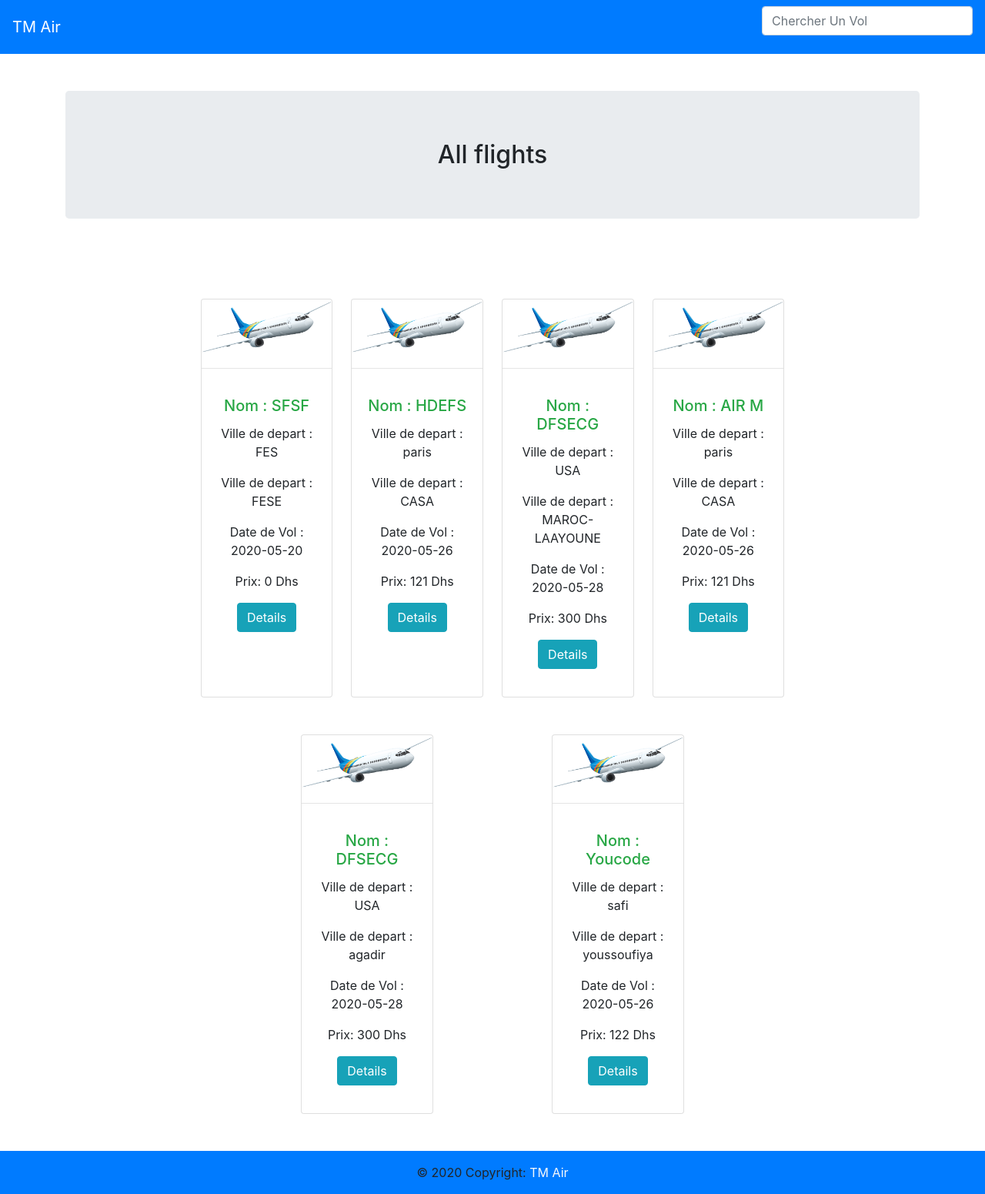
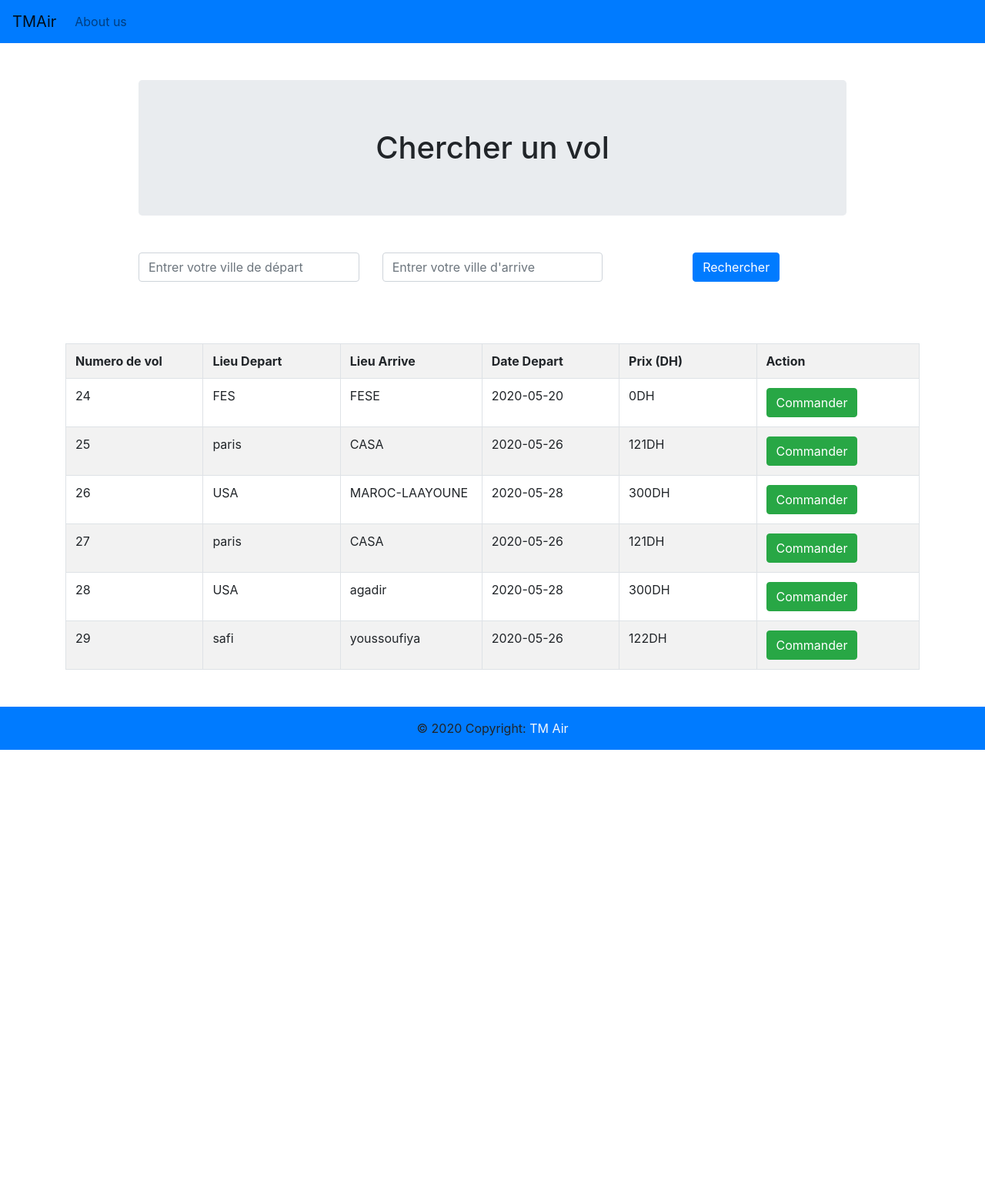
Before and after one commit to mekarbal/Vol_php, a PHP site: page / in a window 1280 px wide. Shown: the whole page at 77% size. After the commit the page ends 974 px from the top, so only its background shows below. Run offline with PHP 8.4, Linux system fonts and the light colour scheme; data comes from the database, SQL or seed files in the repository; both versions use the stored data as it was after the commit; some libraries are stand-ins or nearby versions.

Commit message:
update search area

```diff
--- a/Second pages/FirstPage/fetch.php
+++ b/Second pages/FirstPage/fetch.php
@@ -1,56 +1,71 @@
 <?php
-//fetch.php
-$output = '';
-// include '../data/database.php';
-include '../data/connectdb.php';
-// $connect = mysqli_connect("localhost", "root", "", "cr");
 
-if(isset($_POST["query"]))
-      {
-      $search =  $_POST["query"];
-      $query = "
-                  SELECT * FROM vols WHERE name LIKE '%".$search."%'
-                  OR price LIKE '%".$search."%'
-                  OR pays_depart LIKE '%".$search."%'
-                  OR date_vol LIKE '%".$search."%'
-                  OR nb_place LIKE '%".$search."%'
-      ";
-      } else
-      {
-      $query = "
-      SELECT * FROM vols WHERE nb_place>0 ORDER BY	id
-      ";
-      }
-      $result = mysqli_query($conn,$query);
-      if(mysqli_num_rows($result) > 0)
-      {
- while($row = mysqli_fetch_assoc($result))
- {
-  $output .= '
+include('../data/connectdb.php');
 
-  <div class="row justify-content-center col-sm-3   " >
-         <div class="card mt-5  " style="width: 18rem;">
-            <img src="image/'.$row["image"].' " class="card-img-top" alt="...">
-            <hr>
-               <div class="card-body " style="justify-content:center">
-                  <h5 class="card-title text-success text-center">Nom : '.$row["name"].'</h5>
-                  <p class="card-text text-center"> Ville de depart : '.$row["pays_depart"].'</p>
-                  <p class="card-text text-center"> Ville de depart : '.$row["pays_arrive"].'</p>
-                  <p class="card-text text-center">Date de Vol : '.$row["date_vol"].'</p>
-                  <p class="card-text text-center">Prix: '.$row["price"].' Dhs</p>
-                  <p class="text-center"><a href=read_one.php?id='.$row["id"].' class="btn btn-info m-r-1em text-center">Details</a></p>
-               </div>
-         </div>
-      </div>
-  ';
- }
- echo $output;
+$column = array('name', 'pays_depart', 'pays_arrive');
+
+$query = "
+SELECT * FROM vols
+";
+
+if(isset($_POST['pays_depart'], $_POST['pays_arrive']) && $_POST['pays_depart'] != '' && $_POST['pays_arrive'] != '')
+{
+ $query .= '
+ WHERE pays_depart = "'.$_POST['pays_depart'].'" AND pays_arrive = "'.$_POST['pays_arrive'].'"
+ ';
+}
+
+if(isset($_POST['order']))
+{
+ $query .= 'ORDER BY '.$column[$_POST['order']['0']['column']].' '.$_POST['order']['0']['dir'].' ';
 }
 else
 {
-//  echo 'Data Not Found';
-
- echo '<div class="alert alert-danger" role="alert"> Data Not Found</div>';
+ $query .= 'ORDER BY id DESC ';
 }
 
+$query1 = '';
+
+if($_POST["length"] != -1)
+{
+ $query1 = 'LIMIT ' . $_POST['start'] . ', ' . $_POST['length'];
+}
+
+$statement =  mysqli_query($conn,$query);
+
+$number_filter_row = mysqli_num_rows($statement);
+
+$statement =  mysqli_query($conn,$query1);
+
+$result =  mysqli_fetch_all($statement);
+
+
+
+$data = array();
+
+foreach($result as $row)
+{
+ $sub_array = array();
+ $sub_array[] = $row['name'];
+ $sub_array[] = $row['pays_depart'];
+ $sub_array[] = $row['pays_arrive'];
+ $data[] = $sub_array;
+}
+
+function count_all_data($conn)
+{
+ $query = "SELECT * FROM vols";
+ $statement = mysqli_query($conn,$query);
+ return mysqli_num_rows($statement);
+}
+
+$output = array(
+ "draw"       =>  intval($_POST["draw"]),
+ "recordsTotal"   =>  count_all_data($conn),
+ "recordsFiltered"  =>  $number_filter_row,
+ "data"       =>  $data
+);
+
+echo json_encode($output);
+
 ?>
--- a/Second pages/FirstPage/index.php
+++ b/Second pages/FirstPage/index.php
@@ -2,74 +2,113 @@
  <head>
   <meta http-equiv="Content-Type" content="text/html; charset=utf-8" />
   <title>Vols</title>
+  <link rel="stylesheet" href="https://cdnjs.cloudflare.com/ajax/libs/font-awesome/5.11.2/css/all.css">
   <script src="https://ajax.googleapis.com/ajax/libs/jquery/2.1.3/jquery.min.js"></script>
   <link rel="stylesheet" href="https://stackpath.bootstrapcdn.com/bootstrap/4.4.1/css/bootstrap.min.css" integrity="sha384-Vkoo8x4CGsO3+Hhxv8T/Q5PaXtkKtu6ug5TOeNV6gBiFeWPGFN9MuhOf23Q9Ifjh" crossorigin="anonymous">
  </head>
  <body>
 
+ <nav class="navbar navbar-expand-lg navbar-light bg-primary">
+  <a class="navbar-brand" href="#">TMAir</a>
+  <button class="navbar-toggler" type="button" data-toggle="collapse" data-target="#navbarNav" aria-controls="navbarNav" aria-expanded="false" aria-label="Toggle navigation">
+    <span class="navbar-toggler-icon"></span>
+  </button>
+  <div class="collapse navbar-collapse" id="navbarNav">
+    <ul class="navbar-nav">
+      <li class="nav-item">
+        <a class="nav-link" href="#">About us</a>
+      </li>
 
-    <nav class="navbar navbar-dark bg-primary">
-        <a class="navbar-brand " href="index.php">TM Air</a>
-        <form class="navbar-form " role="search">
-            <input type="text" name="search_text" id="search_text" placeholder="Chercher Un Vol" class="form-control" />
-        </form>
+    </ul>
+  </div>
 </nav>
 
+
+        <!-- slider_area_start -->
+        <div class="slider_area">
+        <div class="single_slider  d-flex align-items-center slider_bg_1">
             <div class="container">
+                <div class="row align-items-center justify-content-center">
+                    <div class="col-xl-10">
+                        <div class="slider_text text-center justify-content-center">
+                            <h1 class="jumbotron mt-5">Chercher un vol</h1>
 
-   <h2 class="text-center mt-5 jumbotron">All flights</h2><br />
+                            <!-- <div class="search_form"> -->
+                                <?php
+                                $connect = mysqli_connect("localhost", "root", "", "cr");
+                                if(isset($_POST['pays_depart'], $_POST['pays_arrive'])){
+                                    $searchkey = $_POST['pays_depart'];
+                                    $searchkey1 = $_POST['pays_arrive'];
+                                    $sql = "SELECT * FROM vols WHERE pays_depart LIKE '%$searchkey%' AND pays_arrive LIKE '%$searchkey1%' ";
+                                } else {
+                                    $sql = "SELECT * FROM vols";
+                                    $searchkey = "";
+                                    $searchkey1 = "";
+                                }
+                                // $sql = "SELECT * FROM vol";
+                                $result = mysqli_query($connect, $sql);
+                                ?>
+                                <form action="" class="mt-5" method="POST">
+                                <center>
+                                    <div class="row align-items-center">
+                                        <div class="col-xl-4 col-md-4 form-group">
+                                                <input type="text" class="form-control" value="<?php echo $searchkey; ?>" placeholder="Entrer votre ville de départ" name="pays_depart" id="select1">
+                                        </div>
+                                        <div class="col-xl-4 col-md-4 form-group">
+                                            <input type="text" class="form-control" value="<?php echo $searchkey1; ?>" placeholder="Entrer votre ville d'arrive" name="pays_arrive" id="select2">
+                                     </div>
+                                        <div class="col-xl-4 col-md-4">
+                                            <div class="button_search form-group">
+                                                <button class="boxed-btn2 btn btn-primary" id="search">Rechercher</button>
+                                            </div>
+                                        </div>
+                                    </div>
+                                    </center>
+                                </form>
+                            <!-- </div> -->
+                        </div>
+                    </div>
+                </div>
+            </div>
+        </div>
+    </div>
+    <!-- slider_area_end -->
 
+    <div id="table_class" class="container mt-5">
+        <table id="data" class="table table-bordered table-striped">
+            <form action="page2.php" method="POST"></form>
+                <tr>
+                    <th width="10%">Numero de vol</th>
+                    <th width="10%">Lieu Depart</th>
+                    <th width="10%">Lieu Arrive</th>
+                    <th width="10%">Date Depart</th>
+                    <th width="10%">Prix (DH)</th>
+                    <th width="10%">Action</th>
+                </tr>
+                <?php while($row = mysqli_fetch_object($result)){ ?>
+                <tr>
+                    <td><?php echo $row->id ?></td>
+                    <td><?php echo $row->pays_depart ?></td>
+                    <td><?php echo $row->pays_arrive ?></td>
+                    <td><?php echo $row->date_vol ?></td>
+                    <td><?php echo $row->price ?>DH</td>
+                    <td><a href="read_one.php?id=<?php echo $row->id ?> " ><button id="commande" class="btn btn-success">Commander</button><a/></td>
+                </tr>
+                <?php } ?>
+            </form>
+        </table>
     </div>
-   <div id="result" style="display: flex;flex-direction:row;flex-wrap: wrap; margin: auto; justify-content: space-evenly;width: 63%;"></div>
-
 
     <footer class="page-footer font-small bg-primary">
 
 <div class="footer-copyright text-center mt-5 py-3 mb-0">© 2020 Copyright:<a href="" class="text-light"> TM Air</a></div>
 
 </footer>
+        <!-- link that opens popup -->
+        <script src="https://code.jquery.com/jquery-3.5.1.slim.min.js" integrity="sha384-DfXdz2htPH0lsSSs5nCTpuj/zy4C+OGpamoFVy38MVBnE+IbbVYUew+OrCXaRkfj" crossorigin="anonymous"></script>
+<script src="https://cdn.jsdelivr.net/npm/popper.js@1.16.0/dist/umd/popper.min.js" integrity="sha384-Q6E9RHvbIyZFJoft+2mJbHaEWldlvI9IOYy5n3zV9zzTtmI3UksdQRVvoxMfooAo" crossorigin="anonymous"></script>
+<script src="https://stackpath.bootstrapcdn.com/bootstrap/4.5.0/js/bootstrap.min.js" integrity="sha384-OgVRvuATP1z7JjHLkuOU7Xw704+h835Lr+6QL9UvYjZE3Ipu6Tp75j7Bh/kR0JKI" crossorigin="anonymous"></script>
 
 
-
-   <script>
-        $(document).ready(function(){
-
-            load_data();
-
-            function load_data(query){
-                $.ajax({
-                    url:"fetch.php",
-                    method:"POST",
-                    data:{query:query},
-                    success:function(data)
-                    {
-                        $('#result').html(data);
-                    }
-                });
-            }
-                $('#search_text').keyup(function(){
-                var search = $(this).val();
-            if(search != '')
-                {
-                load_data(search);
-                }
-                else
-                {
-                load_data();
-                }
-                });
-        });
-</script>
-
-
-
-
-
-
-
-
-
-
-<script src="https://stackpath.bootstrapcdn.com/bootstrap/4.4.1/js/bootstrap.min.js" integrity="sha384-wfSDF2E50Y2D1uUdj0O3uMBJnjuUD4Ih7YwaYd1iqfktj0Uod8GCExl3Og8ifwB6" crossorigin="anonymous"></script>
 </body>
 </html>
```
Also changed, not shown: Second pages/FirstPage/read_one.php (+13 -7 lines), Second pages/cr.sql (+32 -20 lines), Second pages/FirstPage/image/plane.png (added). Lines whose indentation alone changed are shown as unchanged.
